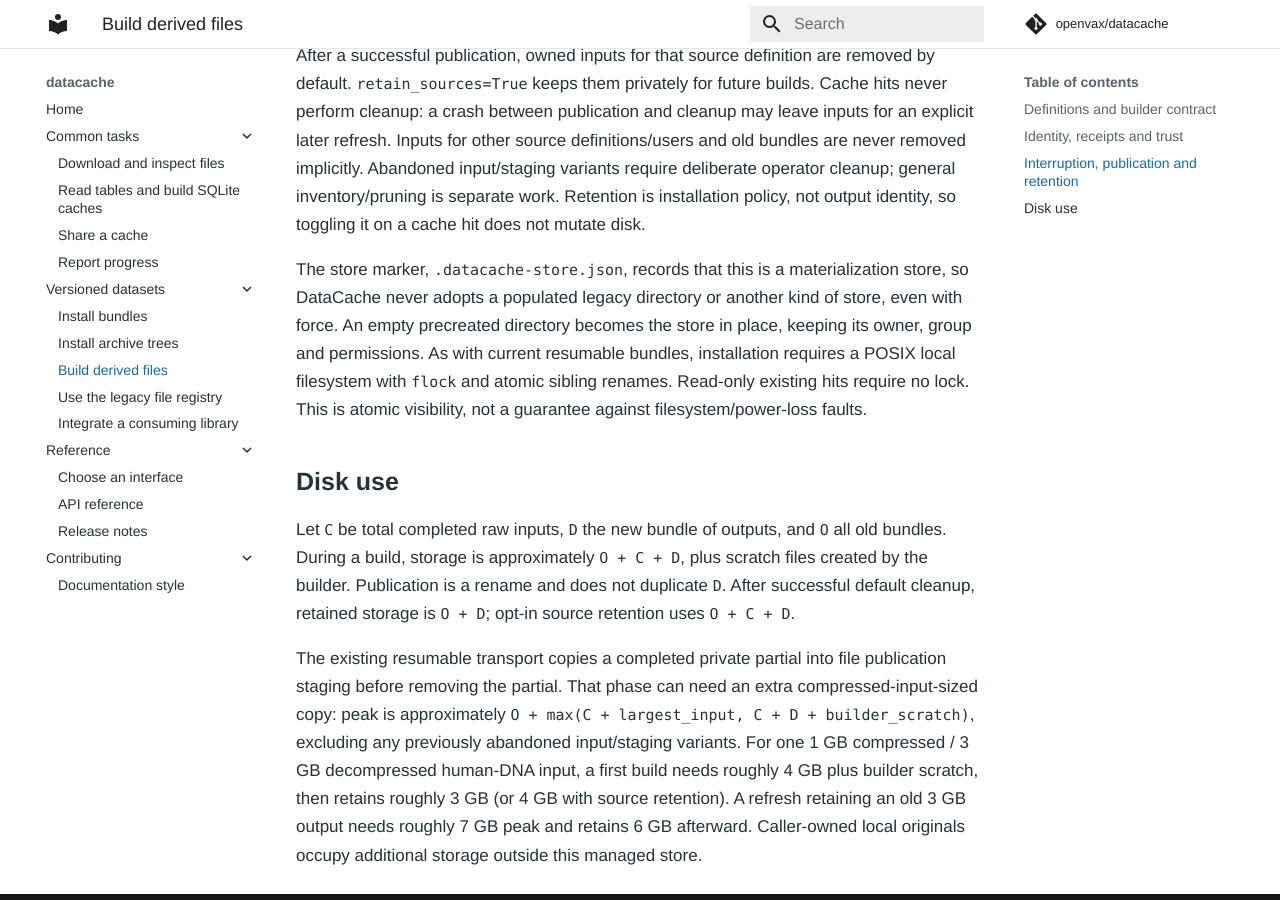
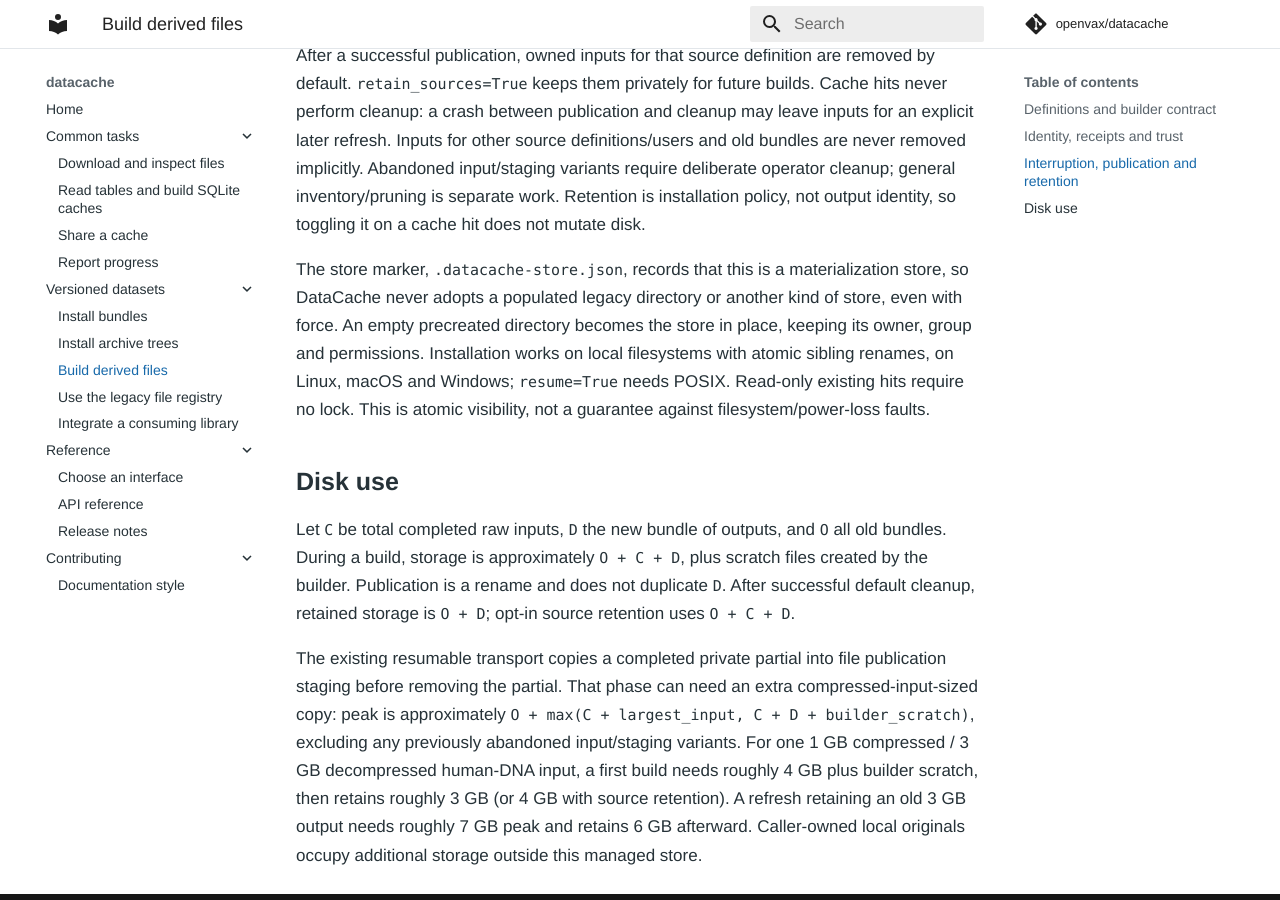
Before and after one commit to openvax/datacache, an MkDocs documentation site: the page built from docs/materialization.md, in a window 1280 px wide and 900 px high, scrolled down 3536 px. Built offline with MkDocs 1.6.1 and Material for MkDocs 9.7.7, drawn with Linux system fonts in a browser that asks for light colours; comment, search, counter and statistics services are not loaded.

Commit message:
Install bundles and materializations on Windows (1.22.0)
The shared bundle store already locks with filelock on Windows, so the
POSIX-only checks in install_bundle and materialize can go. Private
working directories are keyed by bundle_store.user_key(): the numeric
user id on POSIX, as before, and the login name elsewhere. Resumable
downloads stay POSIX-only. A small cross-platform test module now runs
on the Windows CI job.

Closes #89.

Claude-Session: https://claude.ai/code/session_01Pic7GGifYLP45oZkdYihge

```diff
--- a/datacache/version.py
+++ b/datacache/version.py
@@ -1 +1 @@
-__version__ = "1.21.0"
+__version__ = "1.22.0"
--- a/docs/materialization.md
+++ b/docs/materialization.md
@@ -154,9 +154,9 @@ The store marker, `.datacache-store.json`, records that this is a
 materialization store, so DataCache never adopts a populated legacy directory or
 another kind of store, even with force.
 An empty precreated directory becomes the store in place, keeping its owner,
-group and permissions. As with
-current resumable bundles, installation requires a POSIX local filesystem with
-`flock` and atomic sibling renames. Read-only existing hits require no lock.
+group and permissions. Installation works on local filesystems with atomic
+sibling renames, on Linux, macOS and Windows; `resume=True` needs POSIX.
+Read-only existing hits require no lock.
 This is atomic visibility, not a guarantee against filesystem/power-loss faults.
 
 ## Disk use
```
Also changed, not shown: CHANGELOG.md (+7 -0 lines), docs/api.md (+3 -3 lines), docs/bundles.md (+2 -2 lines), docs/integration.md (+1 -2 lines), 5 other files.
